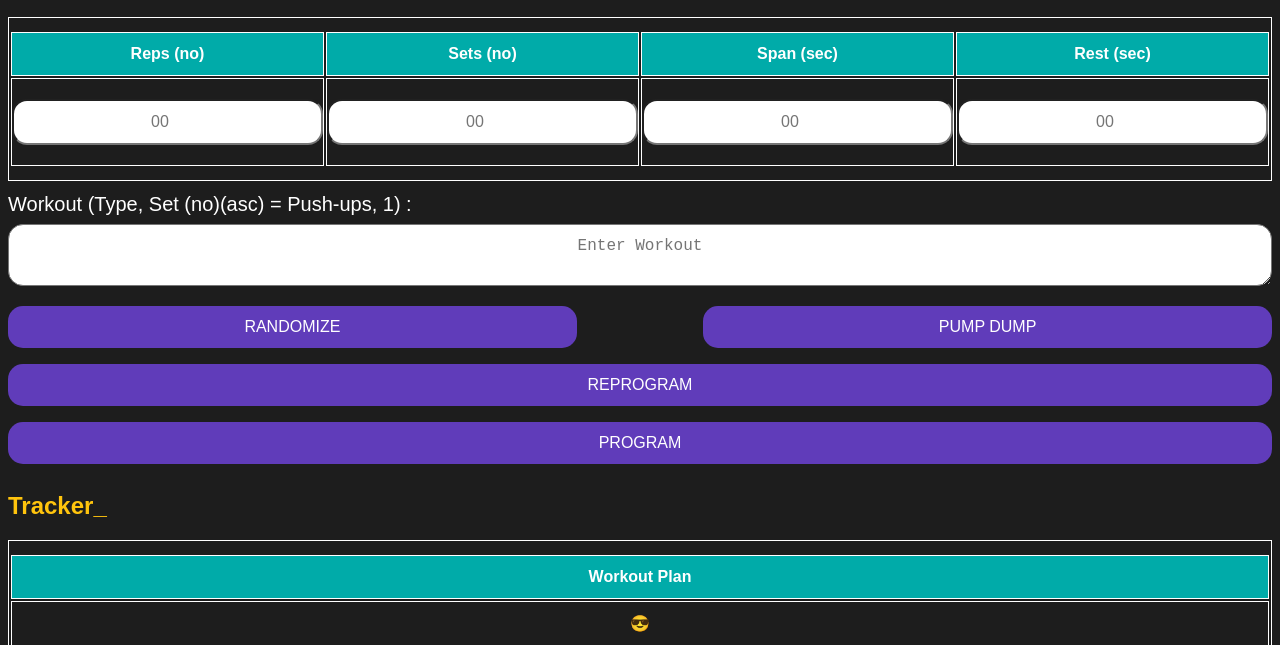
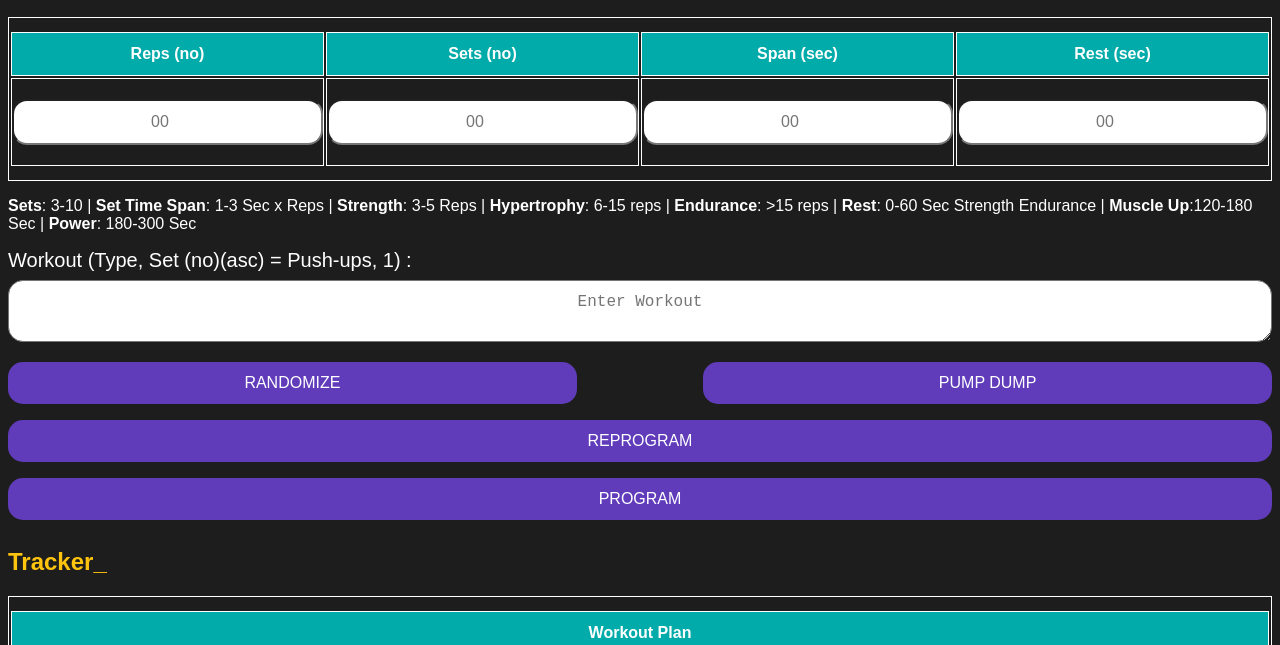
Before and after one commit to suneelkumarreddy-k/Body-Fitness-App, a plain HTML site: page index.html in a window 1280 px wide. Shown: the part 111-756 px from the top of the page. Drawn offline with Linux system fonts and the light colour scheme.

Commit message:
Update index.html

```diff
--- a/index.html
+++ b/index.html
@@ -43,6 +43,7 @@
           </td>
         </tr>
       </table>
+<p><b>Sets</b>: 3-10 | <b>Set Time Span</b>: 1-3 Sec x Reps | <b>Strength</b>: 3-5 Reps | <b>Hypertrophy</b>: 6-15 reps | <b>Endurance</b>: >15 reps | <b>Rest</b>: 0-60 Sec Strength Endurance | <b>Muscle Up</b>:120-180 Sec | <b>Power</b>: 180-300 Sec</p>
       <label for="wt">Workout (Type, Set (no)(asc) = Push-ups, 1) :</label>
       <textarea
         id="wt"
```
